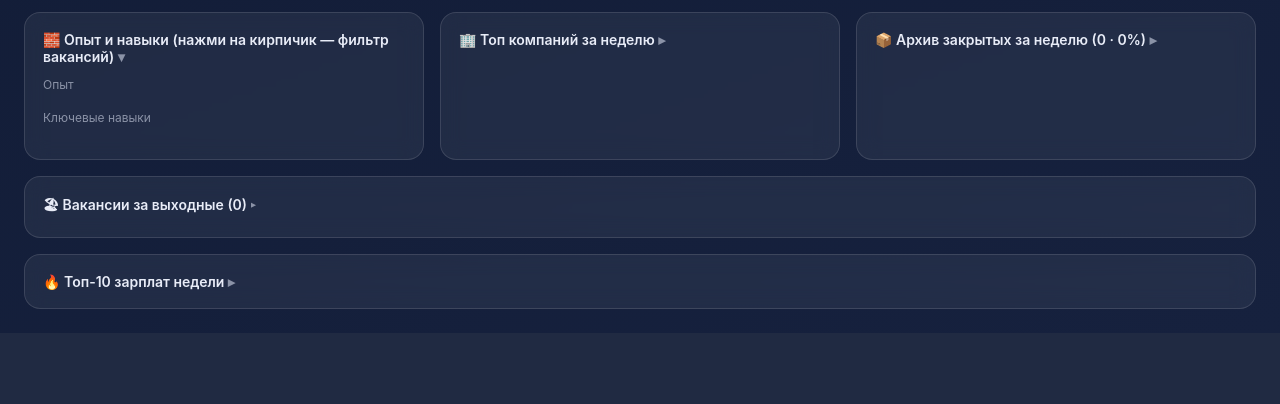
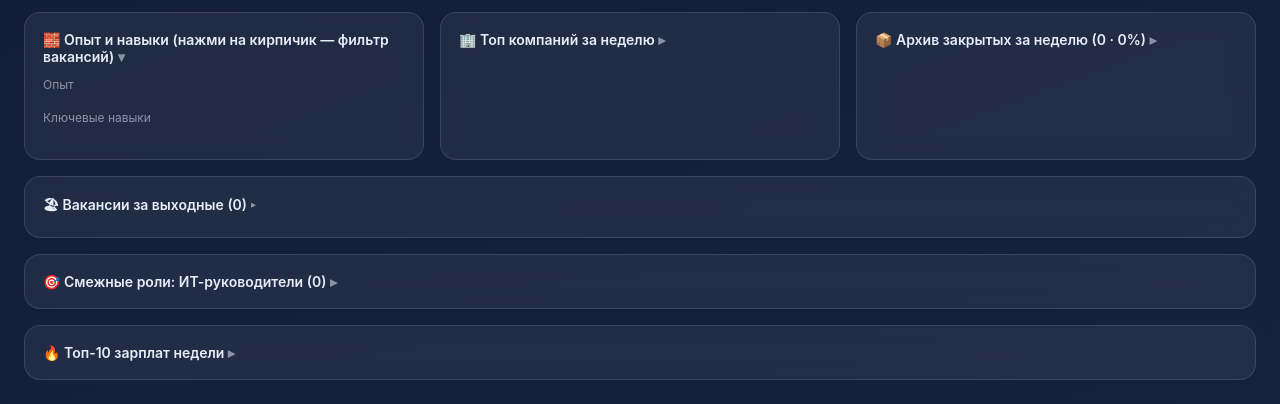
Before and after one commit to baltazor70/hh-monitor, a Flask app: page / in a window 1280 px wide. Shown: the part 835-1239 px from the top of the page. Before the commit the page ends 1144 px from the top, so only its background shows below. Run offline with Flask 3, Linux system fonts and the light colour scheme; data that the repository does not hold is empty.

Commit message:
it_head исключён из KPI поддержки и отчёта; блок смежных ролей; снапшот пересчитан

```diff
--- a/app.py
+++ b/app.py
@@ -35,14 +35,14 @@ def stats():
 
     counts_rows = conn.execute("""
         SELECT published_date as d, COUNT(*) as total
-        FROM vacancies WHERE published_date >= ? AND archived=0
+        FROM vacancies WHERE published_date >= ? AND lower(name) NOT LIKE '%руководитель ит отдела%' AND lower(name) NOT LIKE '%руководитель it отдела%' AND lower(name) NOT LIKE '%начальник ит отдела%' AND lower(name) NOT LIKE '%руководитель отдела информационных технологий%' AND archived=0
         GROUP BY published_date
     """, (cutoff,)).fetchall()
     counts_by = {r['d']: r['total'] for r in counts_rows}
 
     sal_rows = conn.execute("""
         SELECT published_date as d, salary_from, salary_to FROM vacancies
-        WHERE published_date >= ? AND archived=0 AND salary_currency IN ('RUB','RUR')
+        WHERE published_date >= ? AND lower(name) NOT LIKE '%руководитель ит отдела%' AND lower(name) NOT LIKE '%руководитель it отдела%' AND lower(name) NOT LIKE '%начальник ит отдела%' AND lower(name) NOT LIKE '%руководитель отдела информационных технологий%' AND archived=0 AND salary_currency IN ('RUB','RUR')
     """, (cutoff,)).fetchall()
     by_day = {}
     for r in sal_rows:
@@ -80,7 +80,7 @@ def stats():
 
     week_sal = conn.execute("""
         SELECT salary_from, salary_to FROM vacancies
-        WHERE published_date >= ? AND archived=0 AND salary_currency IN ('RUB','RUR')
+        WHERE published_date >= ? AND lower(name) NOT LIKE '%руководитель ит отдела%' AND lower(name) NOT LIKE '%руководитель it отдела%' AND lower(name) NOT LIKE '%начальник ит отдела%' AND lower(name) NOT LIKE '%руководитель отдела информационных технологий%' AND archived=0 AND salary_currency IN ('RUB','RUR')
     """, (monday,)).fetchall()
     week_total = conn.execute("SELECT COUNT(*) as c FROM vacancies WHERE published_date>=?", (monday,)).fetchone()['c']
     def _fill(lst):
@@ -100,7 +100,7 @@ def stats():
     top_salaries = conn.execute("""
         SELECT name, employer_name, salary_from, salary_to, alternate_url, published_date,
                (SELECT GROUP_CONCAT(format_name, ' / ') FROM vacancy_formats f WHERE f.vacancy_id = vacancies.id) AS formats
-        FROM vacancies WHERE published_date >= ? AND archived=0 AND salary_to IS NOT NULL AND salary_currency IN ('RUB','RUR')
+        FROM vacancies WHERE published_date >= ? AND lower(name) NOT LIKE '%руководитель ит отдела%' AND lower(name) NOT LIKE '%руководитель it отдела%' AND lower(name) NOT LIKE '%начальник ит отдела%' AND lower(name) NOT LIKE '%руководитель отдела информационных технологий%' AND archived=0 AND salary_to IS NOT NULL AND salary_currency IN ('RUB','RUR')
         ORDER BY salary_to DESC LIMIT 10
     """, (monday,)).fetchall()
 
@@ -126,10 +126,19 @@ def stats():
     weekend_vacs = conn.execute(
         "SELECT name, employer_name, salary_from, salary_to, alternate_url, published_date "
         "FROM vacancies WHERE archived=0 AND strftime('%w', published_date) IN ('0','6') "
-        "AND published_date >= ? ORDER BY published_date DESC", (cutoff,)).fetchall()
+        "AND published_date >= ? AND lower(name) NOT LIKE '%руководитель ит отдела%' AND lower(name) NOT LIKE '%руководитель it отдела%' AND lower(name) NOT LIKE '%начальник ит отдела%' AND lower(name) NOT LIKE '%руководитель отдела информационных технологий%' ORDER BY published_date DESC", (cutoff,)).fetchall()
     weekend_list = [{'url': r['alternate_url'], 'name': r['name'], 'employer': r['employer_name'],
                      'from': r['salary_from'], 'to': r['salary_to'], 'date': r['published_date']}
                     for r in weekend_vacs]
+    ithead_vacs = conn.execute(
+        "SELECT name, employer_name, salary_from, salary_to, alternate_url, published_date "
+        "FROM vacancies WHERE archived=0 AND published_date >= ? "
+        "AND (lower(name) LIKE '%руководитель ит отдела%' OR lower(name) LIKE '%руководитель it отдела%' "
+        "OR lower(name) LIKE '%начальник ит отдела%' OR lower(name) LIKE '%руководитель отдела информационных технологий%') "
+        "ORDER BY published_date DESC", (cutoff,)).fetchall()
+    ithead_list = [{'url': r['alternate_url'], 'name': r['name'], 'employer': r['employer_name'],
+                    'from': r['salary_from'], 'to': r['salary_to'], 'date': r['published_date']}
+                   for r in ithead_vacs]
     weekly = {
         'week_start': monday,
         'week_end': (now - timedelta(days=now.weekday()) + timedelta(days=4)).date().isoformat(),
@@ -149,29 +158,30 @@ def stats():
         'growth_from_sd': pct(week_med_from, sd_from) if sd_from else None,
         'growth_to_sd': pct(week_med_to, sd_to) if sd_to else None,
         'weekend': weekend_list,
+        'ithead': ithead_list,
     }
 
     top = conn.execute("""
         SELECT employer_name, COUNT(*) as c FROM vacancies
-        WHERE published_date >= ? AND archived=0 AND employer_name IS NOT NULL
+        WHERE published_date >= ? AND lower(name) NOT LIKE '%руководитель ит отдела%' AND lower(name) NOT LIKE '%руководитель it отдела%' AND lower(name) NOT LIKE '%начальник ит отдела%' AND lower(name) NOT LIKE '%руководитель отдела информационных технологий%' AND archived=0 AND employer_name IS NOT NULL
         GROUP BY employer_name ORDER BY c DESC LIMIT 5
     """, (monday,)).fetchall()
 
     archived_week = conn.execute("""
         SELECT name, employer_name, salary_from, salary_to, alternate_url, published_date
-        FROM vacancies WHERE archived=1 AND published_date >= ?
+        FROM vacancies WHERE archived=1 AND published_date >= ? AND lower(name) NOT LIKE '%руководитель ит отдела%' AND lower(name) NOT LIKE '%руководитель it отдела%' AND lower(name) NOT LIKE '%начальник ит отдела%' AND lower(name) NOT LIKE '%руководитель отдела информационных технологий%'
         ORDER BY published_date DESC
     """, (monday,)).fetchall()
     archived_count = len(archived_week)
     total_week = conn.execute("""
-        SELECT COUNT(*) FROM vacancies WHERE published_date >= ?
+        SELECT COUNT(*) FROM vacancies WHERE published_date >= ? AND lower(name) NOT LIKE '%руководитель ит отдела%' AND lower(name) NOT LIKE '%руководитель it отдела%' AND lower(name) NOT LIKE '%начальник ит отдела%' AND lower(name) NOT LIKE '%руководитель отдела информационных технологий%'
     """, (monday,)).fetchone()[0]
     archived_pct = round(archived_count / total_week * 100, 1) if total_week > 0 else 0
 
     top_skills = conn.execute("""
         SELECT s.skill_name AS name, COUNT(*) AS c
         FROM vacancy_skills s JOIN vacancies v ON v.id = s.vacancy_id
-        WHERE v.published_date >= ? AND v.archived=0
+        WHERE v.published_date >= ? AND lower(name) NOT LIKE '%руководитель ит отдела%' AND lower(name) NOT LIKE '%руководитель it отдела%' AND lower(name) NOT LIKE '%начальник ит отдела%' AND lower(name) NOT LIKE '%руководитель отдела информационных технологий%' AND v.archived=0
         GROUP BY s.skill_name ORDER BY c DESC, s.skill_name
     """, (monday,)).fetchall()
 
@@ -185,7 +195,7 @@ def stats():
         SELECT name, employer_name, salary_from, salary_to, alternate_url, published_date,
                (SELECT GROUP_CONCAT(format_name, ' / ') FROM vacancy_formats f WHERE f.vacancy_id = vacancies.id) AS formats,
                (SELECT GROUP_CONCAT(skill_name, ', ') FROM vacancy_skills sk WHERE sk.vacancy_id = vacancies.id) AS skills, experience_name
-        FROM vacancies WHERE published_date >= ? AND archived=0
+        FROM vacancies WHERE published_date >= ? AND lower(name) NOT LIKE '%руководитель ит отдела%' AND lower(name) NOT LIKE '%руководитель it отдела%' AND lower(name) NOT LIKE '%начальник ит отдела%' AND lower(name) NOT LIKE '%руководитель отдела информационных технологий%' AND archived=0
         ORDER BY published_date DESC, first_seen_at DESC LIMIT 200
     """, (monday,)).fetchall()
 
--- a/templates/dashboard.html
+++ b/templates/dashboard.html
@@ -117,6 +117,10 @@
     <summary>🏖 Вакансии за выходные (<span id="cntWeekend">0</span>)</summary>
     <div class="inner"><table id="weekendTable"></table></div>
   </details>
+  <details class="card">
+    <summary>🎯 Смежные роли: ИТ-руководители (<span id="cntItHead">0</span>)</summary>
+    <div class="inner"><table id="itHeadTable"></table></div>
+  </details>
 </div>
 
 <div class="grid">
@@ -222,6 +226,8 @@ fetch('/api/stats').then(r=>r.json()).then(d=>{
   }
   document.getElementById('cntWeekend').textContent = (d.weekly.weekend||[]).length;
   document.getElementById('weekendTable').innerHTML = (d.weekly.weekend||[]).length ? vacRows(d.weekly.weekend, true) : '<tr><td class="muted">За последние выходные вакансий не было</td></tr>';
+  document.getElementById('cntItHead').textContent = (d.weekly.ithead||[]).length;
+  document.getElementById('itHeadTable').innerHTML = (d.weekly.ithead||[]).length ? vacRows(d.weekly.ithead, true) : '<tr><td class="muted">Смежных ролей за неделю не найдено</td></tr>';
   }
 
   const grid={color:'rgba(255,255,255,.08)'};
```
Also changed, not shown: weekly_report.py (+8 -8 lines).
